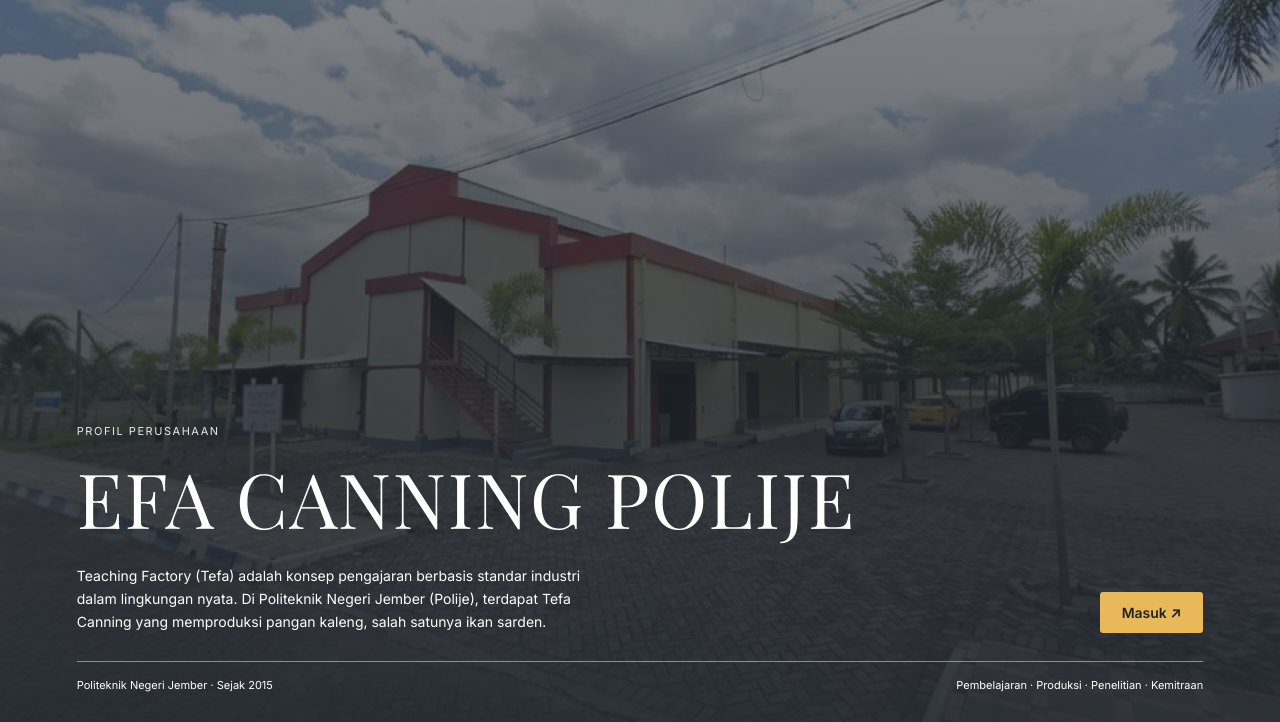
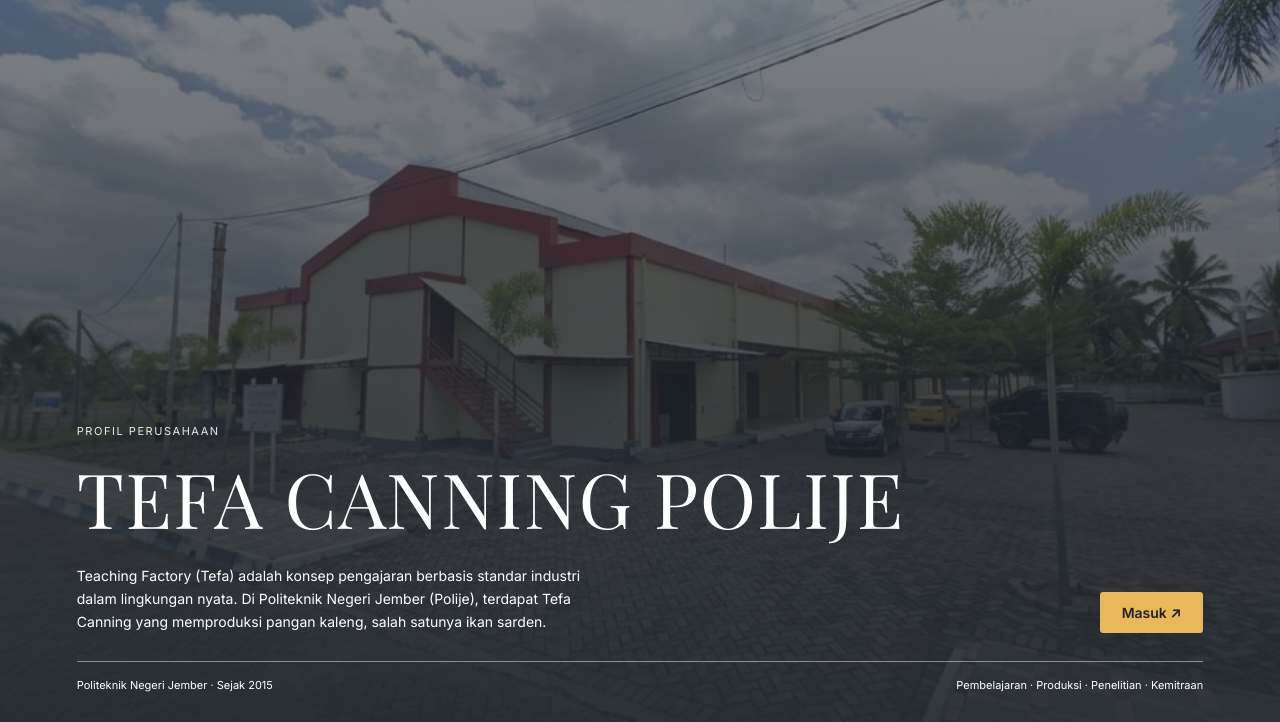
Before and after one commit to Rizwar1006/tefa_canning.github.io, a plain HTML site: page index.html in a window 1280 px wide. Shown: the part 78-800 px from the top of the page. Drawn offline with nearby package versions, Linux system fonts and the light colour scheme.

Commit message:
fix: correct company name from 'EFA' to 'TEFA CANNING POLIJE' in header

```diff
--- a/index.html
+++ b/index.html
@@ -13,7 +13,7 @@
   <div class="polije"><i class="logo"></i>POLITEKNIK NEGERI JEMBER</div>
   <div class="hb">
     <div class="lb">Profil Perusahaan</div>
-    <h1>EFA CANNING POLIJE</h1>
+    <h1>TEFA CANNING POLIJE</h1>
     <div class="hr">
       <p>Teaching Factory (Tefa) adalah konsep pengajaran berbasis standar industri dalam lingkungan nyata. Di Politeknik Negeri Jember (Polije), terdapat Tefa Canning yang memproduksi pangan kaleng, salah satunya ikan sarden.</p>
       <a class="btn" href="#home" id="masuk">Masuk ↗</a>
```
